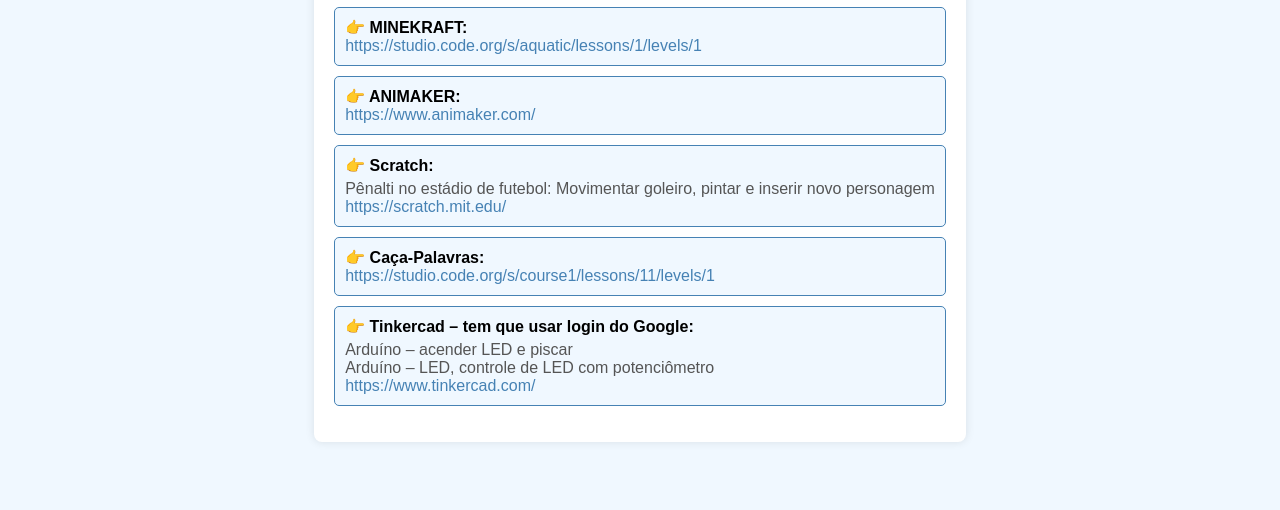
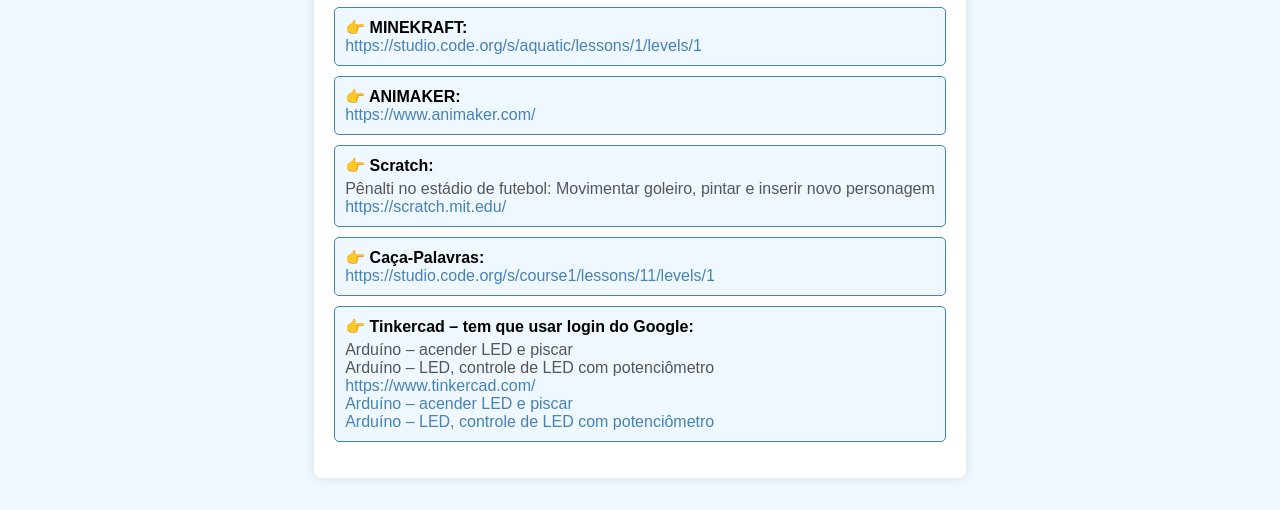
Before and after one commit to profedugarciab/profedugarciab.github.io, a plain HTML site: page 3ano.html in a window 1280 px wide. Shown: the part 290-800 px from the top of the page. Drawn offline with Linux system fonts and the light colour scheme.

Commit message:
Update 3ano.html

```diff
--- a/3ano.html
+++ b/3ano.html
@@ -88,6 +88,8 @@
                 <strong>👉 Tinkercad – tem que usar login do Google:</strong>
                 <div class="description">Arduíno – acender LED e piscar<br>Arduíno – LED, controle de LED com potenciômetro</div>
                 <div><a class="link" href="https://www.tinkercad.com/">https://www.tinkercad.com/</a></div>
+                <div><a class="link" href="https://www.tinkercad.com/things/3owO3JTcumT-aula-7?sharecode=TSy6-BgMD7LHVd6Twp4oCzyQ5Pg2Q1N5-Z1wOFnAyF4">Arduíno – acender LED e piscar</a></div>
+                <div><a class="link" href="https://www.tinkercad.com/things/frYCXgxFblI-aula-8?sharecode=kmR8VFhyD4vB0tAul4UWjH2nsF6B5U2EQQVwW-xyKcg">Arduíno – LED, controle de LED com potenciômetro</a></div>
             </li>
         </ul>
     </main>
```
